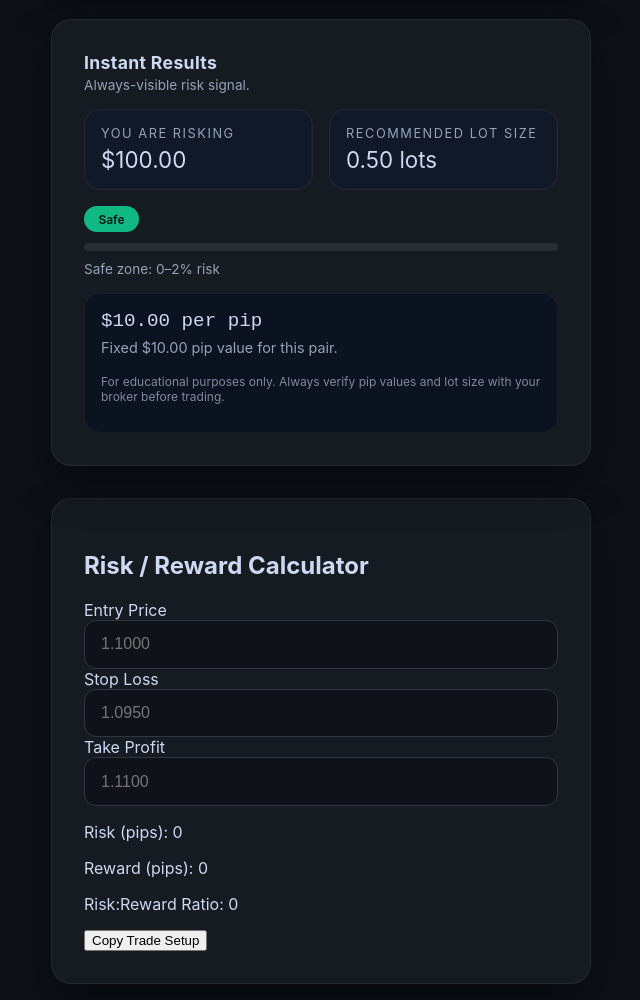
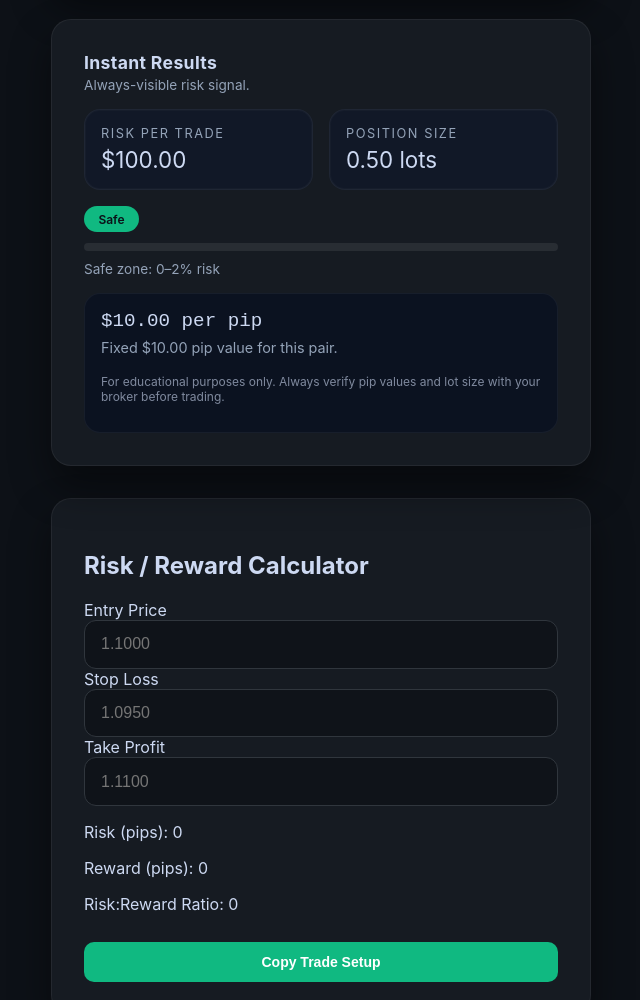
Before and after one commit to negashbiruk14-art/tradeguardfx, a plain HTML site: page index.html in a window 1280 px wide. Shown: the part 880-1880 px from the top of the page, without its empty margins (319-959 px from the left). Drawn offline with Linux system fonts and the light colour scheme.

Commit message:
Update index.html

```diff
--- a/index.html
+++ b/index.html
@@ -327,6 +327,23 @@ select:focus {
     padding:2rem;
   }
 }
+#copySetupBtn {
+  width: 100%;
+  margin-top: 12px;
+  padding: 12px;
+  border: none;
+  border-radius: 10px;
+  background: #10b981;
+  color: white;
+  font-weight: 600;
+  font-size: 14px;
+  cursor: pointer;
+  transition: 0.2s ease;
+}
+
+#copySetupBtn:hover {
+  background: #0ea371;
+}
 </style>
 </head>
 <body>
@@ -408,20 +425,20 @@ select:focus {
     </div>
     <div class="results-grid">
       <div class="result-row">
-        <p class="result-label">You are risking</p>
+        <p class="result-label">Risk per trade</p>
         <p class="result-number" id="resultRisk">$0.00</p>
       </div>
       <div class="result-row">
-        <p class="result-label">Recommended lot size</p>
+        <p class="result-label">Position size</p>
         <p class="result-number" id="resultLot">0.00 lots</p>
       </div>
     </div>
     <div class="risk-status">
-      <span class="risk-pill" id="riskPill">Safe</span>
+      <span class="risk-pill" id="riskPill">Low Risk</span>
       <div class="risk-gauge">
         <span class="risk-gauge-fill" id="gaugeFill"></span>
       </div>
-      <p class="risk-description" id="riskLabel">Safe zone: 0–2% risk</p>
+      <p class="risk-description" id="riskLabel">Optimal risk range: 0–2% risk</p>
     </div>
     <div class="pip-info">
       <div class="pip-amount" id="pipValueDisplay">$10.00 per pip</div>
```
